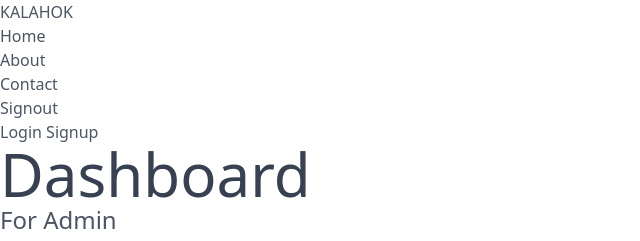
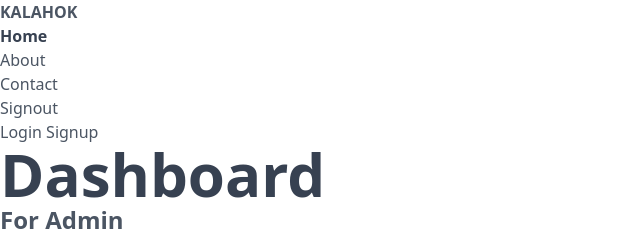
Before and after one commit to jeyyi/tailwind_proj, a website: page public/index.html in a window 1280 px wide. Shown: the top 241 px of the page, without its empty margins (0-640 px from the left). Drawn offline with Linux system fonts and the light colour scheme.

Commit message:
Add all styles of font

```diff
--- a/public/index.html
+++ b/public/index.html
@@ -12,12 +12,12 @@
         <div><!-- First div -->
             <nav>
                 <div>
-                    <h1>
+                    <h1 class="font-bold uppercase">
                         <a href="/"> KALAHOK</a>
                     </h1>
                 </div>
                 <ul>
-                    <li>
+                    <li class="text-gray-700 font-bold">
                         <a href="#">
                             <span>Home</span>
                         </a>
@@ -46,8 +46,8 @@
                 <a href="#">Signup</a>
             </div>
             <header>
-                <h2 class="text-gray-700 text-6xl ">Dashboard</h2>
-                <h3 class="text-2xl">For Admin</h3>
+                <h2 class="text-gray-700 text-6xl font-semibold">Dashboard</h2>
+                <h3 class="text-2xl font-semibold">For Admin</h3>
             </header>
             <div>
                 <h4 class = "font-bold">Lorem Ipsum</h4>
```
Also changed, not shown: public/css/tailwind.css.
